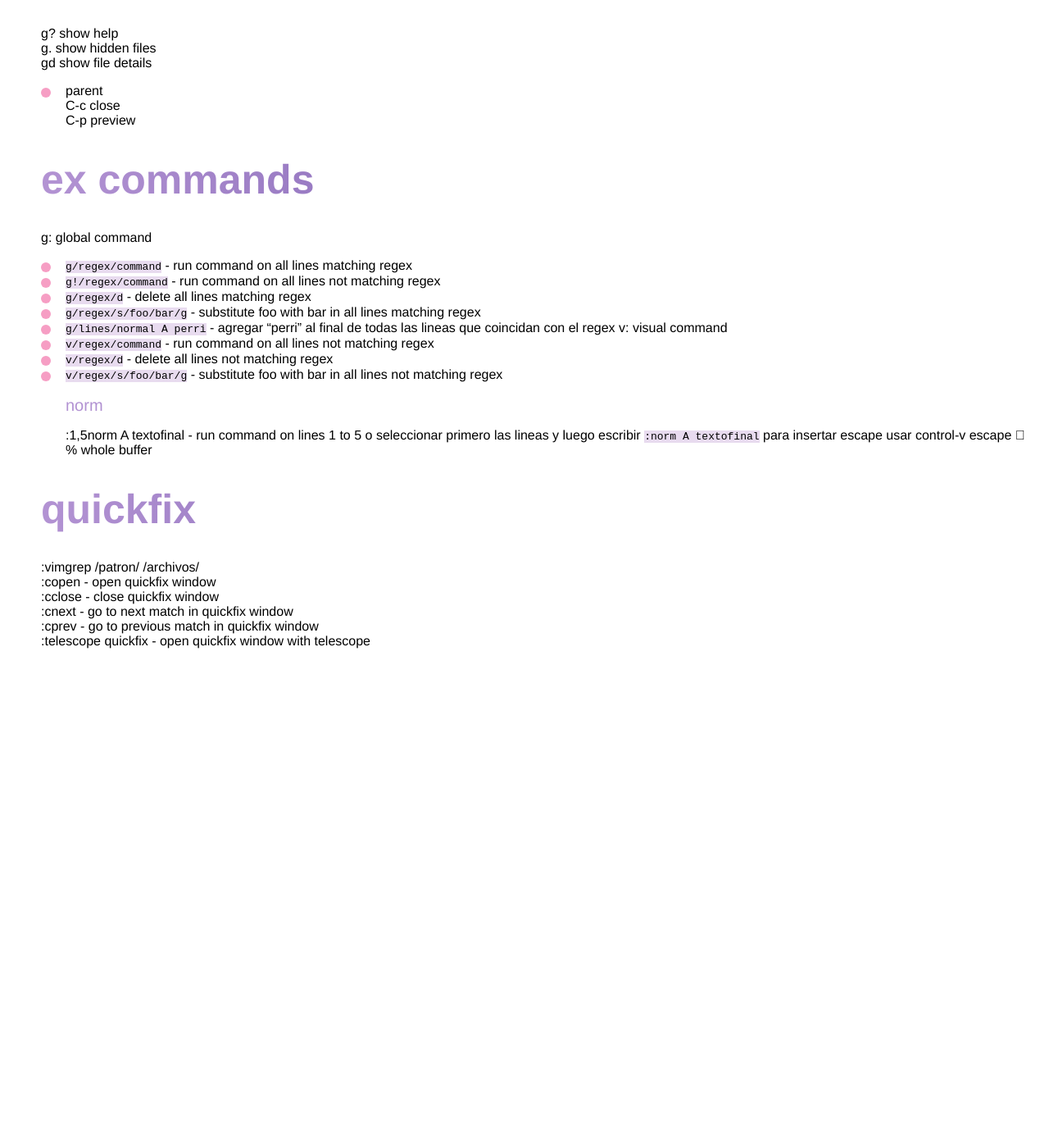
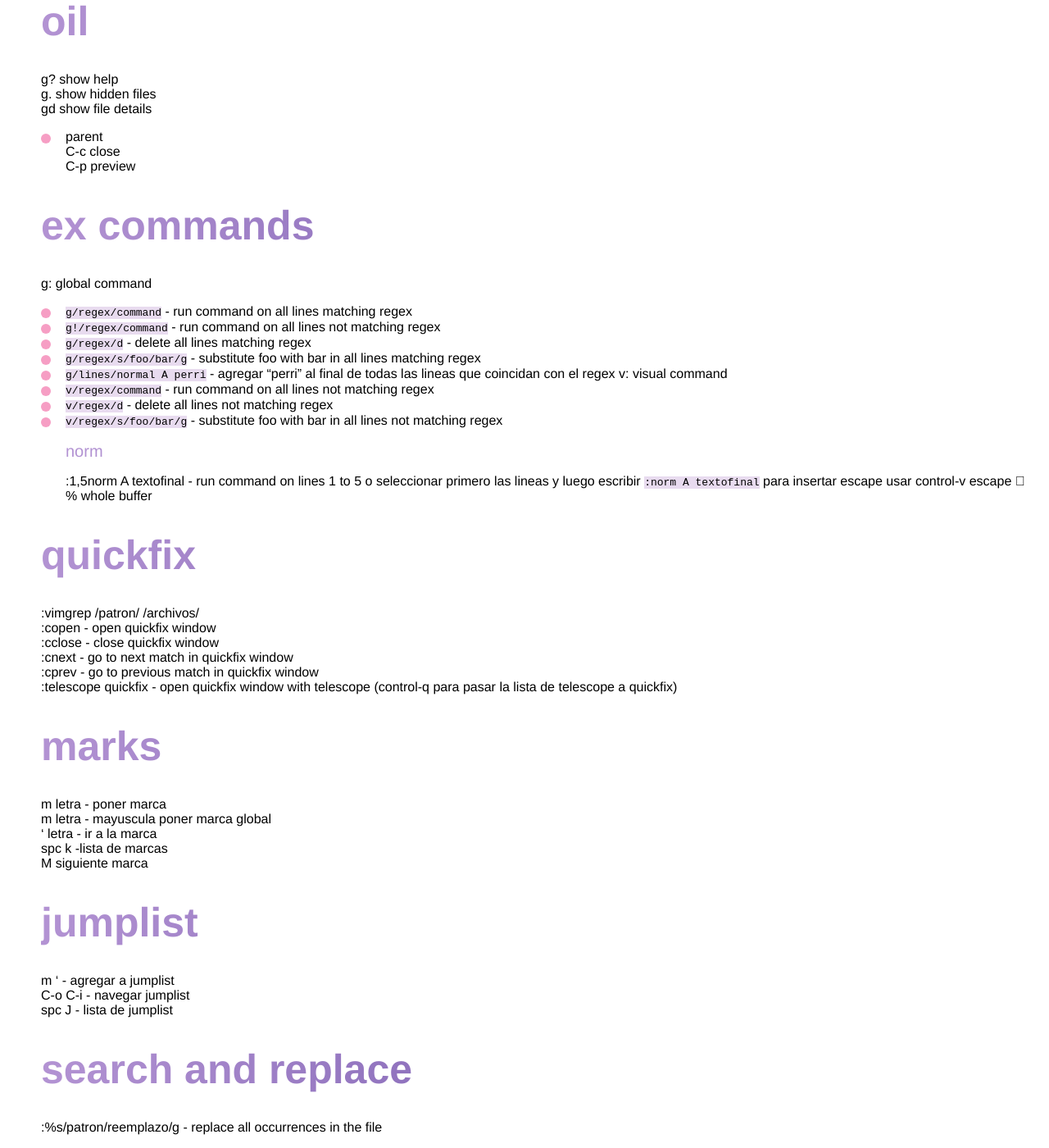
Before and after one commit to waltermas-gitter/papers, a Jekyll site: the page built from _posts/2025-06-23-neovim.md, in a window 1280 px wide and 1400 px high, scrolled down 1133 px. Shown: the whole window at 82% size. Built offline with Jekyll 4.4.1, drawn with Linux system fonts in a browser that asks for light colours; before the commit the page ends 1940 px from its top, so only the background shows below that; some of the changed text lies outside the part shown.

Commit message:
me habia olvidado de actualizar

```diff
--- a/_posts/2025-06-23-neovim.md
+++ b/_posts/2025-06-23-neovim.md
@@ -5,12 +5,16 @@
 ---
 # tips
 % va al compañero de llave, paréntesis, corchete, etc
-* selecciona todas las palabras que coincidan con la palabra bajo el cursor
+asterisco selecciona todas las palabras que coincidan con la palabra bajo el cursor
 control-v visual block mode
 control-O en insert mode permite ejecutar un comando en normal mode y luego volver al insert mode
 u undo
 control-r redo
 !! en normal mode ejecuta un comando de shell y reemplaza la línea actual con su salida
+g; va a la ultima modificacion
+ciq change inside quotes
+:.! comando de shell para la línea actual ej :.!date
+r !for i in {1..30}; do echo "$i-"; done
 
 # registers
 spc y
@@ -68,4 +72,19 @@
 :cclose - close quickfix window
 :cnext - go to next match in quickfix window
 :cprev - go to previous match in quickfix window
-:telescope quickfix - open quickfix window with telescope
+:telescope quickfix - open quickfix window with telescope (control-q para pasar la lista de telescope a quickfix)
+
+# marks
+m letra - poner marca
+m letra - mayuscula poner marca global
+' letra - ir a la marca
+spc k -lista de marcas
+M siguiente marca
+
+# jumplist
+m ' - agregar a jumplist
+C-o C-i - navegar jumplist
+spc J - lista de jumplist
+
+# search and replace
+:%s/patron/reemplazo/g - replace all occurrences in the file
```
Also changed, not shown: _posts/2024-11-25-grub.md (+2 -3 lines), _posts/2024-11-30-javascript.md (+12 -0 lines), _posts/2025-12-27-node.md (added, +19 -0 lines), _posts/2026-01-25-qemu.md (added, +11 -0 lines), _posts/2026-03-03-hacker.md (added, +8 -0 lines).
